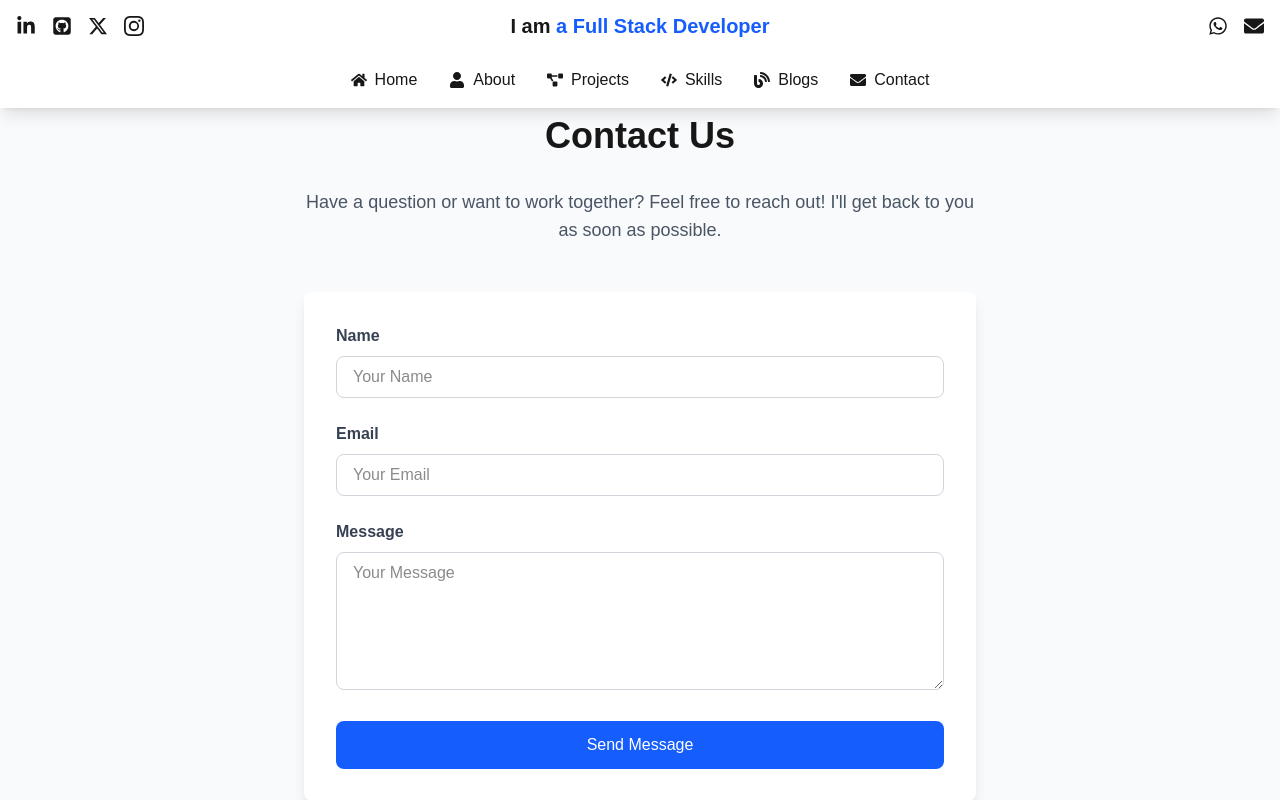
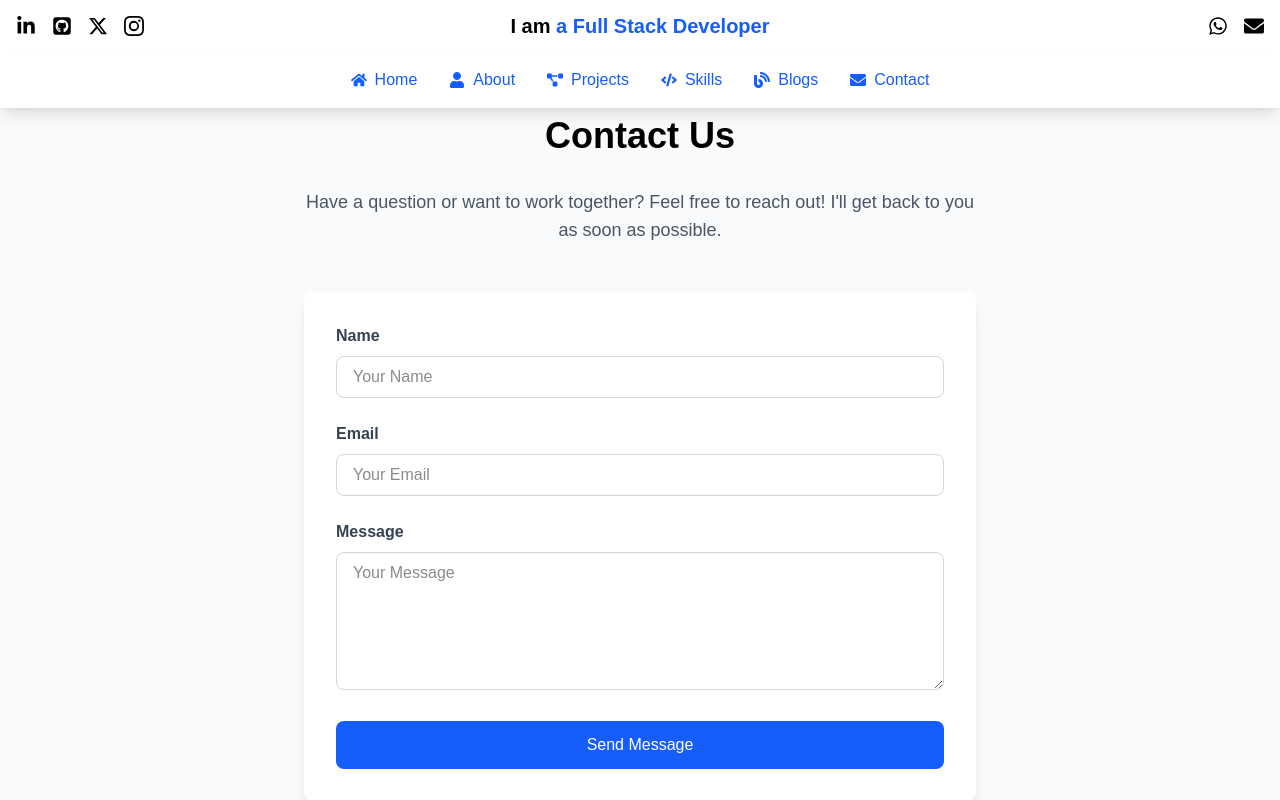
Before and after one commit to okellogeorgeokoth/my-portfolio, a Next.js app: page /contactus in a window 1280 px wide. Shown: the top 800 px of the page. Built offline with nearby package versions, Linux system fonts and the light colour scheme.

Commit message:
Portfolio pages updated

```diff
--- a/app/(pages)/aboutus/page.tsx
+++ b/app/(pages)/aboutus/page.tsx
@@ -1,7 +1,6 @@
 "use client";
 import React from 'react';
 import { motion } from 'framer-motion';
-import Image from 'next/image';
 
 export default function AboutMe() {
   return (
@@ -9,7 +8,7 @@ export default function AboutMe() {
       <div className="container mx-auto px-4">
         {/* Section Title */}
         <motion.h2
-          className="text-4xl font-bold text-center mb-8"
+          className="text-4xl text-black font-bold text-center mb-8"
           initial={{ opacity: 0, y: -20 }}
           whileInView={{ opacity: 1, y: 0 }}
           transition={{ duration: 0.6 }}
@@ -24,7 +23,7 @@ export default function AboutMe() {
           whileInView={{ opacity: 1, y: 0 }}
           transition={{ duration: 0.6, delay: 0.2 }}
         >
-          Hi, I'm George Okello, a passionate and creative software developer with a focus on building innovative solutions that make a difference. I specialize in web development, UI/UX design, and creating seamless user experiences. My mission is to empower businesses and individuals through technology and creativity.
+          Hi, I&apos;m George Okello, a passionate and creative software developer with a focus on building innovative solutions that make a difference. I specialize in web development, UI/UX design, and creating seamless user experiences. My mission is to empower businesses and individuals through technology and creativity.
         </motion.p>
 
         {/* Personal Profile */}
--- a/app/(pages)/contactus/page.tsx
+++ b/app/(pages)/contactus/page.tsx
@@ -47,7 +47,7 @@ export default function ContactUs() {
       <div className="container mx-auto px-4">
         {/* Section Title */}
         <motion.h2
-          className="text-4xl font-bold text-center mb-8"
+          className="text-4xl text-black font-bold text-center mb-8"
           initial={{ opacity: 0, y: -20 }}
           whileInView={{ opacity: 1, y: 0 }}
           transition={{ duration: 0.6 }}
@@ -151,7 +151,7 @@ export default function ContactUs() {
             <p className="text-gray-600 mb-4">Or connect with me on:</p>
             <div className="flex justify-center space-x-6">
               <a
-                href="https://linkedin.com/in/your-profile" // Replace with your LinkedIn profile
+                href="https://www.linkedin.com/in/george-o-a76513136/" // Replace with your LinkedIn profile
                 target="_blank"
                 rel="noopener noreferrer"
                 className="text-gray-600 hover:text-blue-600 transition-colors"
@@ -167,7 +167,7 @@ export default function ContactUs() {
                 <FaWhatsapp className="text-xl cursor-pointer hover:text-green-500" />
               </a>
               <a
-                href="https://twitter.com/your-profile" // Replace with your Twitter profile
+                href="https://x.com/GeorgeTechElite" // Replace with your Twitter profile
                 target="_blank"
                 rel="noopener noreferrer"
                 className="text-gray-600 hover:text-blue-600 transition-colors"
--- a/app/(pages)/projects/page.tsx
+++ b/app/(pages)/projects/page.tsx
@@ -1,6 +1,7 @@
 "use client";
 import React from 'react';
 import { motion } from 'framer-motion';
+import Image from 'next/image';
 
 export default function Projects() {
   const projects = [
@@ -32,7 +33,7 @@ export default function Projects() {
       <div className="container mx-auto px-4">
         {/* Section Title */}
         <motion.h2
-          className="text-4xl font-bold text-center mb-8"
+          className="text-4xl text-black font-bold text-center mb-8"
           initial={{ opacity: 0, y: -20 }}
           whileInView={{ opacity: 1, y: 0 }}
           transition={{ duration: 0.6 }}
@@ -60,13 +61,15 @@ export default function Projects() {
               whileInView={{ opacity: 1, y: 0 }}
               transition={{ duration: 0.6, delay: 0.4 }}
             >
-              <img
+              <Image
                 src={project.image}
                 alt={project.title}
+                width={40}
+                height={48}
                 className="w-full h-48 object-cover"
               />
               <div className="p-6">
-                <h3 className="text-2xl font-semibold mb-2">{project.title}</h3>
+                <h3 className="text-2xl text-black font-semibold mb-2">{project.title}</h3>
                 <p className="text-gray-600 mb-4">{project.description}</p>
                 <a
                   href={project.link}
--- a/components/Header.tsx
+++ b/components/Header.tsx
@@ -10,6 +10,7 @@ export default function Header() {
   const [text, setText] = useState("George Okello");
 
   // Array of phrases to cycle through
+  // eslint-disable-next-line react-hooks/exhaustive-deps
   const phrases = [
     "George Okello",
     "a Full Stack Developer",
@@ -62,10 +63,11 @@ export default function Header() {
     <header className="sticky top-0 bg-white shadow-md z-50">
       <div className="container mx-auto flex flex-col sm:flex-row items-center justify-between p-4">
         {/* Header Text (Centered on Small Screens, Above Icons) */}
-        <h1 className="text-xl font-bold mb-4 sm:mb-0 sm:absolute sm:left-1/2 sm:transform sm:-translate-x-1/2">
+        <h1 className="text-xl text-black font-bold mb-4 sm:mb-0 sm:absolute sm:left-1/2 sm:transform sm:-translate-x-1/2">
           I am <span className="text-blue-600">{text}</span>
         </h1>
 
+        {/* Left Side: First 4 Icons (Hidden on Small Screens) */}
         {/* Left Side: First 4 Icons (Hidden on Small Screens) */}
 <motion.div
   className="hidden sm:flex space-x-4 mb-4 sm:mb-0"
@@ -79,7 +81,7 @@ export default function Header() {
     rel="noopener noreferrer"
     variants={item}
   >
-            <FaLinkedinIn className="text-xl cursor-pointer hover:text-blue-600" />
+    <FaLinkedinIn className="text-xl cursor-pointer text-black hover:text-blue-600" />
   </motion.a>
   <motion.a
     href="https://github.com/okellogeorgeokoth"
@@ -87,7 +89,7 @@ export default function Header() {
     rel="noopener noreferrer"
     variants={item}
   >
-            <FaSquareGithub className="text-xl cursor-pointer hover:text-gray-600" />
+    <FaSquareGithub className="text-xl cursor-pointer text-black hover:text-gray-600" />
   </motion.a>
   <motion.a
     href="https://x.com/GeorgeTechElite"
@@ -95,7 +97,7 @@ export default function Header() {
     rel="noopener noreferrer"
     variants={item}
   >
-            <FaXTwitter className="text-xl cursor-pointer hover:text-black" />
+    <FaXTwitter className="text-xl cursor-pointer text-black hover:text-black" />
   </motion.a>
   <motion.a
     href="https://www.instagram.com"
@@ -103,7 +105,7 @@ export default function Header() {
     rel="noopener noreferrer"
     variants={item}
   >
-            <BsInstagram className="text-xl cursor-pointer hover:text-pink-600" />
+    <BsInstagram className="text-xl cursor-pointer text-black hover:text-pink-600" />
   </motion.a>
 </motion.div>
 
@@ -120,7 +122,7 @@ export default function Header() {
     rel="noopener noreferrer"
     variants={item}
   >
-            <FaWhatsapp className="text-xl cursor-pointer hover:text-green-500" />
+    <FaWhatsapp className="text-xl cursor-pointer text-black hover:text-green-500" />
   </motion.a>
   <motion.a
     href="mailto:okoth603@gmail.com"
@@ -128,7 +130,7 @@ export default function Header() {
     rel="noopener noreferrer"
     variants={item}
   >
-            <FaEnvelope className="text-xl cursor-pointer hover:text-red-600" />
+    <FaEnvelope className="text-xl cursor-pointer text-black hover:text-red-600" />
   </motion.a>
 </motion.div>
       </div>
--- a/components/Navbar.tsx
+++ b/components/Navbar.tsx
@@ -53,37 +53,36 @@ export default function Navbar() {
       </div>
 
       <div className="hidden md:flex justify-center flex-1 space-x-8">
-            <Link href="/" className="hover:text-gray-400 flex items-center">
+        <Link href="/" className="text-blue-600 hover:text-blue-400 flex items-center">
           <FaHome className="mr-2" /> Home
         </Link>
-            <Link href="/aboutus" className="hover:text-gray-400 flex items-center">
+        <Link href="/aboutus" className="text-blue-600 hover:text-blue-400 flex items-center">
           <FaUser className="mr-2" /> About
         </Link>
-            <Link href="/projects" className="hover:text-gray-400 flex items-center">
+        <Link href="/projects" className="text-blue-600 hover:text-blue-400 flex items-center">
           <FaProjectDiagram className="mr-2" /> Projects
         </Link>
-            <Link href="/skills" className="hover:text-gray-400 flex items-center">
+        <Link href="/skills" className="text-blue-600 hover:text-blue-400 flex items-center">
           <FaCode className="mr-2" /> Skills
         </Link>
-            <Link href="/blogs" className="hover:text-gray-400 flex items-center">
+        <Link href="/blogs" className="text-blue-600 hover:text-blue-400 flex items-center">
           <FaBlog className="mr-2" /> Blogs
         </Link>
-            <Link href="/contactus" className="hover:text-gray-400 flex items-center">
+        <Link href="/contactus" className="text-blue-600 hover:text-blue-400 flex items-center">
           <FaEnvelope className="mr-2" /> Contact
         </Link>
       </div>
     </div>
-
     <div
   ref={menuRef}
   onMouseEnter={() => setIsHovered(true)}
   onMouseLeave={() => setIsHovered(false)}
-          className={`md:hidden fixed top-0 left-0 h-full w-64 bg-white bg-opacity-90 shadow-lg transform transition-transform duration-300 ease-in-out ${
+  className={`md:hidden fixed top-0 left-0 h-full w-64 text-black bg-white bg-opacity-90 shadow-lg transform transition-transform duration-300 ease-in-out ${
     isMenuOpen ? 'translate-x-0' : '-translate-x-full'
   } ${isHovered ? 'opacity-100' : 'opacity-0'}`}
 >
-          <div className="mt-16 p-4">
-            <button onClick={closeMenu} className="absolute top-4 right-4 focus:outline-none">
+  <div className="flex flex-col justify-center h-full p-4">
+    <button onClick={closeMenu} className="text-black absolute top-4 right-4 focus:outline-none">
       <svg
         className="w-6 h-6"
         fill="none"
@@ -99,22 +98,22 @@ export default function Navbar() {
         ></path>
       </svg>
     </button>
-            <Link href="/" className="block py-2 hover:text-gray-400 items-center">
+    <Link href="/" className="flex items-center justify-center py-2 text-gray-800 hover:text-gray-400 text-lg">
       <FaHome className="mr-2" /> Home
     </Link>
-            <Link href="/aboutus" className="block py-2 hover:text-gray-400 items-center">
+    <Link href="/aboutus" className="flex items-center justify-center py-2 text-gray-800 hover:text-gray-400 text-lg">
       <FaUser className="mr-2" /> About
     </Link>
-            <Link href="/projects" className="block py-2 hover:text-gray-400 items-center">
+    <Link href="/projects" className="flex items-center justify-center py-2 text-gray-800 hover:text-gray-400 text-lg">
       <FaProjectDiagram className="mr-2" /> Projects
     </Link>
-            <Link href="/skills" className="block py-2 hover:text-gray-400 items-center">
+    <Link href="/skills" className="flex items-center justify-center py-2 text-gray-800 hover:text-gray-400 text-lg">
       <FaCode className="mr-2" /> Skills
     </Link>
-            <Link href="/blogs" className="block py-2 hover:text-gray-400 items-center">
+    <Link href="/blogs" className="flex items-center justify-center py-2 text-gray-800 hover:text-gray-400 text-lg">
       <FaBlog className="mr-2" /> Blogs
     </Link>
-            <Link href="/contactus" className="block py-2 hover:text-gray-400 items-center">
+    <Link href="/contactus" className="flex items-center justify-center py-2 text-gray-800 hover:text-gray-400 text-lg">
       <FaEnvelope className="mr-2" /> Contact
     </Link>
   </div>
```
Also changed, not shown: app/(pages)/skills/page.tsx (+3 -4 lines). Lines whose indentation alone changed are shown as unchanged.
